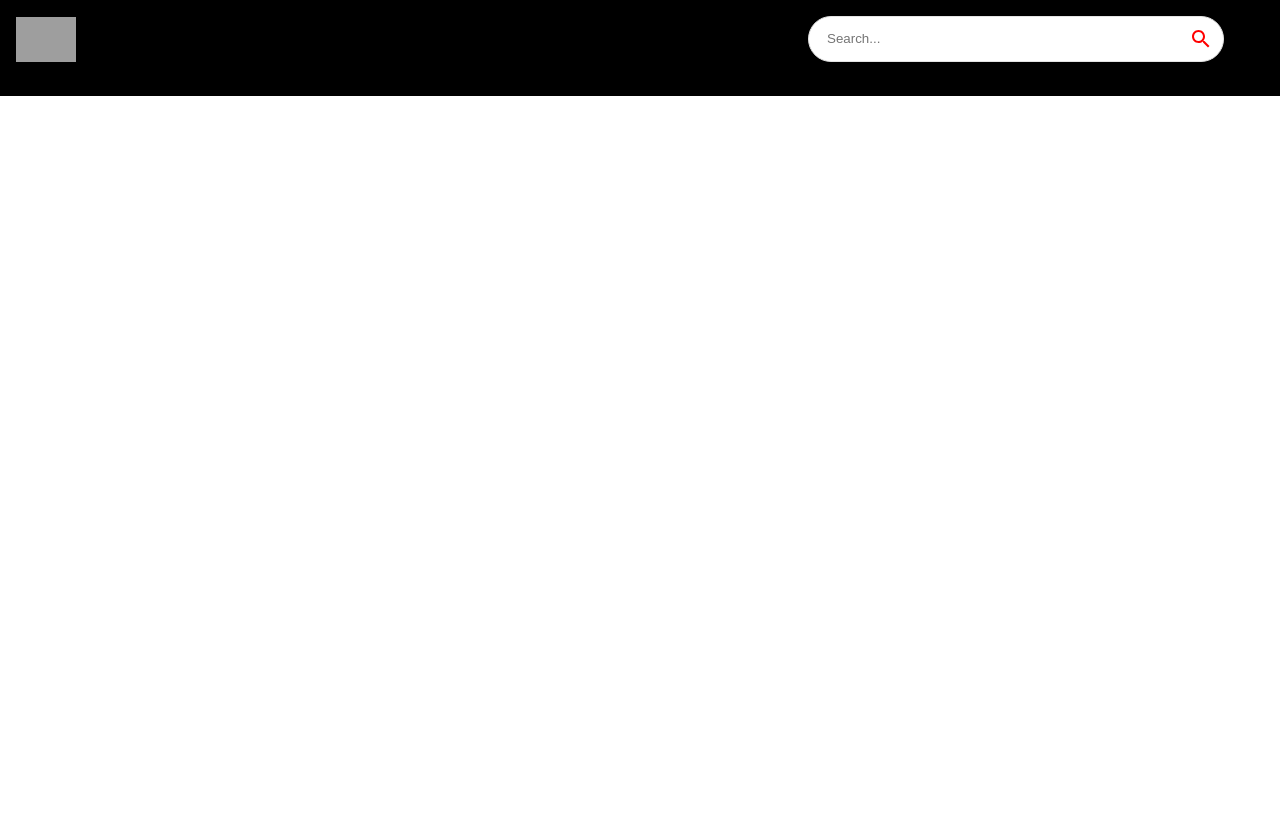
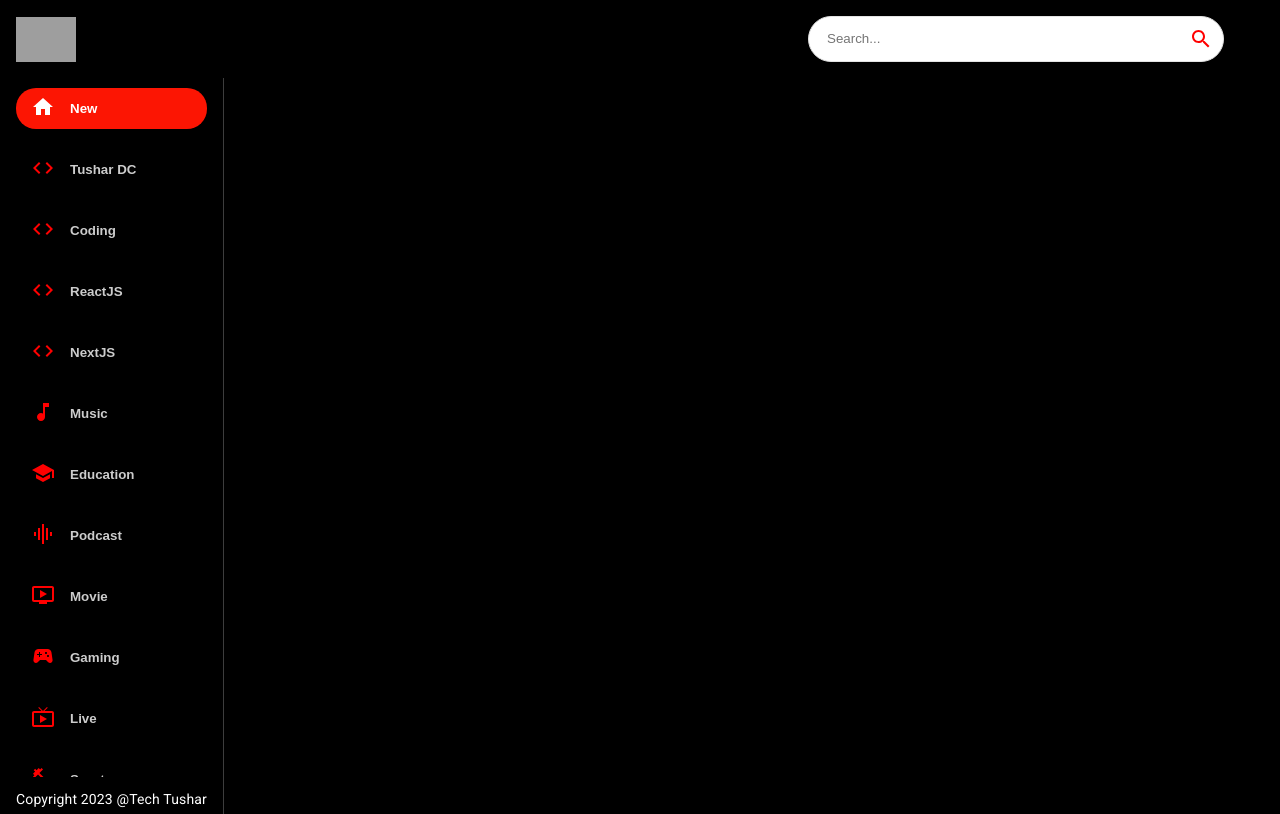
Before and after one commit to tusharchemate/youtube_clone, a React (Create React App) app: page / in a window 1280 px wide. Built offline with nearby package versions, Linux system fonts and the light colour scheme; grey boxes are pictures that could not be loaded.

Commit message:
added sidebar

```diff
--- a/src/components/Feed.jsx
+++ b/src/components/Feed.jsx
@@ -1,9 +1,28 @@
-import React from 'react'
+import { Box, Stack, Typography } from '@mui/material';
+import React from 'react';
+import Sidebar from './Sidebar';
 
-function Feed() {
+const Feed = () => {
   return (
-    <div>Feed</div>
-  )
-}
+    <Stack sx={{ flexDirection: { sx: 'Column', md: 'row' } }}>
+      <Box
+        sx={{
+          height: { sx: 'auto', md: '92vh' },
+          borderRight: '1px solid #3d3d3d',
+          px: { sx: 0, md: 2 },
+        }}
+      >
+        <Sidebar />
+        <Typography
+          className="copyright"
+          variant="body2"
+          sx={{ mt: 1.5, color: '#fff' }}
+        >
+          Copyright 2023 @Tech Tushar
+        </Typography>
+      </Box>
+    </Stack>
+  );
+};
 
-export default Feed
+export default Feed;
--- /dev/null
+++ b/src/components/Sidebar.jsx
@@ -0,0 +1,30 @@
+import React from 'react';
+import { Stack } from '@mui/material';
+import { categories } from '../utils/constants';
+
+const  Sidebar =() => {
+const selectedCategory = 'New';
+
+  return (
+    <Stack
+      direction="row"
+      sx={{
+        overflowY: 'auto',
+        height: { sx: 'auto', md: '95%' },
+        flexDirection: { md: 'column' },
+      }}
+    >
+      {categories?.map((category) => (
+        <button className="category-btn" style={{
+            background: category.name === selectedCategory && '#FC1503',
+            color: 'white',
+        }}>
+          <span style ={{color:category.name === selectedCategory ? 'white' : 'red', marginRight:'15px'}}>{category.icon}</span>
+          <span style ={{opacity: category.name === selectedCategory ? '1' : '0.8'}}>{category.name}</span>
+        </button>
+      ))}
+    </Stack>
+  );
+}
+
+export default Sidebar;
--- a/src/components/index.js
+++ b/src/components/index.js
@@ -4,3 +4,4 @@
 export { default as SearchFeed } from './SearchFeed';
 export { default as ChannelDetails } from './ChannelDetails';
 export { default as SearchBar } from './SearchBar';
+export { default as Sidebar } from './Sidebar';
```
